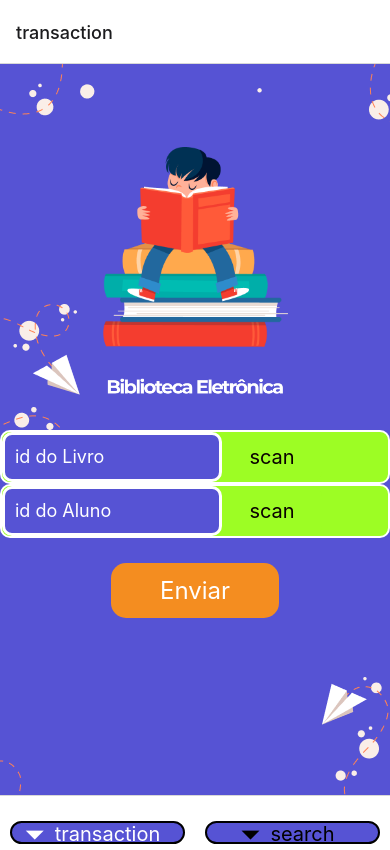
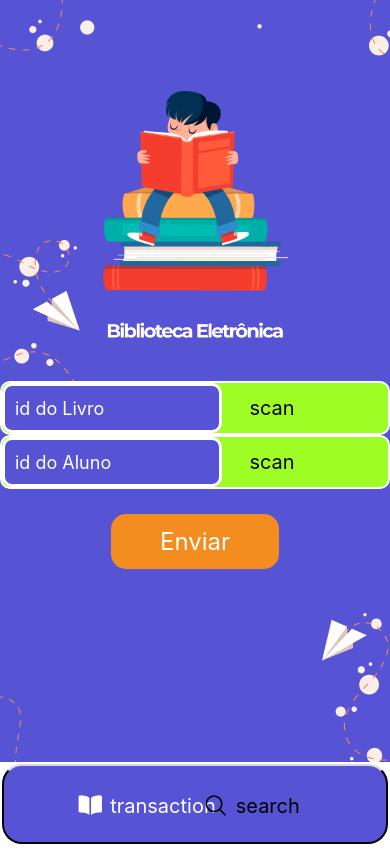
Before and after one commit to profAndreaFranca/E-library, a React Native app: screen / in a window 390 px wide. Built offline with nearby package versions, Linux system fonts and the light colour scheme; no server answers.

Commit message:
ajustes tab

```diff
--- a/navigation/tabNavigator.js
+++ b/navigation/tabNavigator.js
@@ -9,48 +9,41 @@ export default class TabNavigator extends React.Component {
   render() {
     return (
       <Tab.Navigator
-        screenOptions={({ route }) => {
+        screenOptions={({ route }) => ({
           tabBarIcon: ({ focused, color, size }) => {
             var iconName;
             if (route.name == "transaction") {
-              iconName = "book";
+              iconName = focused
+              ? 'book'
+              : 'book-outline';
             } else if (route.name == "search") {
-              iconName = "search";
+              iconName = focused
+              ? 'search'
+              : 'search-outline'
             }
-            return(
-                <Ionicons
-                    name = {iconName}
-                    size = {size}
-                    color = {color}
-
-                />
-            )
-          };
-        }}
-        tabBarOptions = {{
-            activeTintColor: '#fff',
-            inactiveTintColor: '#000',
-            style: {
-                height: 130,
-                borderTopWidth: 0,
-                backgroundColor: '#5653d4'
-            },
-            labelStyle: {
-            fontSize: 20
-        },
-        labelPosition:'beside-icon',
-        tabStyle: {
-            marginTop: 25,
-            marginLeft: 10,
-            marginRight: 10,
-            borderRadius: 30,
+            return <Ionicons name={iconName} size={size} color={color} />;
+          },
+          tabBarActiveTintColor: "#fff",
+          tabBarInactiveTintColor:  "#000",
+          tabBarStyle:{
+            height: 80,
+            // borderTopWidth: 2,
+            backgroundColor: "#5653d4",
+            marginTop: 2,
+            marginLeft: 2,
+            marginRight: 2,
+            borderRadius: 20,
             borderWidth: 2,
             alignItems: "center",
             justifyContent: "center",
-            backgroundColor: "#5653d4"
-        }
-        }}
-
+            // backgroundColor: "#5653d4",
+          },
+          tabBarLabelStyle:{
+            fontSize: 20,
+          },
+          tabBarLabelPosition:"beside-icon",
+          headerShown:false
+        })}
       >
         <Tab.Screen name={"transaction"} component={Transaction} />
         <Tab.Screen name={"search"} component={Search} />
```
